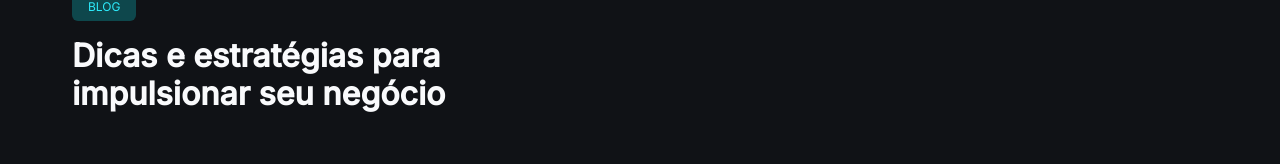
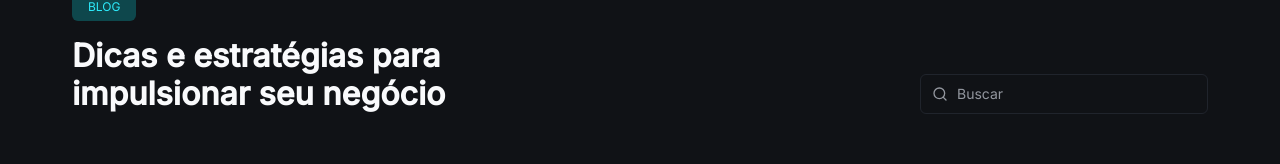
Before and after one commit to NandoFilter/next-site-blog, a Next.js app: page /blog in a window 1280 px wide. Shown: the part 143-307 px from the top of the page. Built offline with nearby package versions, Linux system fonts and the light colour scheme; a web font is replaced by a local one.

Commit message:
FEAT: Create Search component

```diff
--- /dev/null
+++ b/src/components/search/index.ts
@@ -0,0 +1 @@
+export * from "./search";
--- /dev/null
+++ b/src/components/search/search.tsx
@@ -0,0 +1,44 @@
+import { cn } from "@/lib/utils"
+import { SearchIcon } from "lucide-react"
+import { useRouter } from "next/router"
+import { useCallback } from "react"
+
+export const Search = () => {
+  const router = useRouter()
+  const query = router.query.q as string
+
+  const handleSearch = useCallback((event: React.FormEvent) => {
+    event.preventDefault()
+
+    if (query.trim()) {
+      router.push(`/blog?q=${encodeURIComponent(query)}`)
+    }
+  }, [query, router])
+
+  const handleQueryChange = (event: React.ChangeEvent<HTMLInputElement>) => {
+    const newQuery = event.target.value
+
+    router.push(`/blog?q=${encodeURIComponent(newQuery)}`, undefined, {
+      shallow: true,
+      scroll: false
+    })
+  }
+
+  return (
+    <form onSubmit={handleSearch} className="relative group">
+      <SearchIcon className={cn(
+          'text-gray-300 absolute left-3 top-1/2 -translate-y-1/2 h-4 w-4 transition-colors duration-200 group-focus-within:text-blue-300',
+          query ? 'text-blue-300' : ''
+        )}
+      />
+
+      <input
+        type="text"
+        placeholder="Buscar"
+        value={query}
+        onChange={handleQueryChange}
+        className="h-10 w-72 bg-transparent border border-gray-400 pl-9 text-gray-100 rounded-md text-body-sm outline-none transition-all duration-200 focus-within:border-blue-300 focus-within:ring-1 focus-within:ring-blue-300 placeholder:text-gray-300 placeholder:text-body-sm"
+      />
+    </form>
+  )
+}
--- a/src/pages/blog/index.tsx
+++ b/src/pages/blog/index.tsx
@@ -1,3 +1,5 @@
+import { Search } from "@/components/search";
+
 export default function BlogPage() {
   return (
     <div className="flex flex-col py-24 flex-grow h-full">
@@ -14,10 +16,11 @@ export default function BlogPage() {
               Dicas e estratégias para impulsionar seu negócio
             </h1>
           </div>
+
+          {/* Search */}
+          <Search />
         </div>
       </header>
-
-      {/* Search */}
 
       {/* Listagem de Posts */}
     </div>
```
